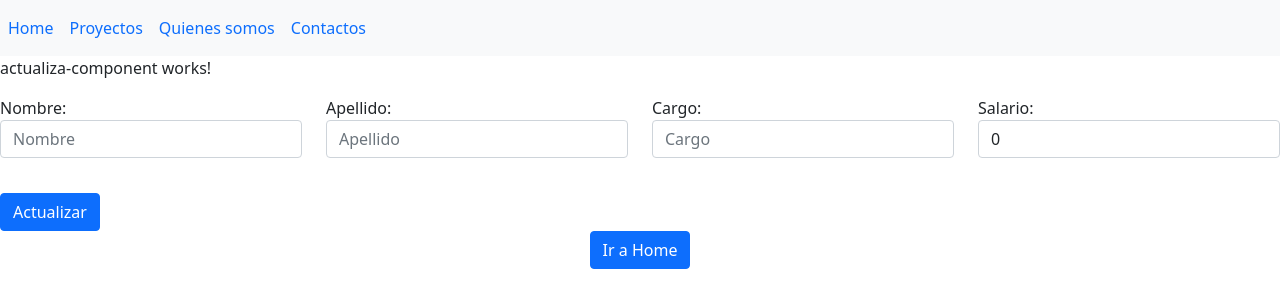
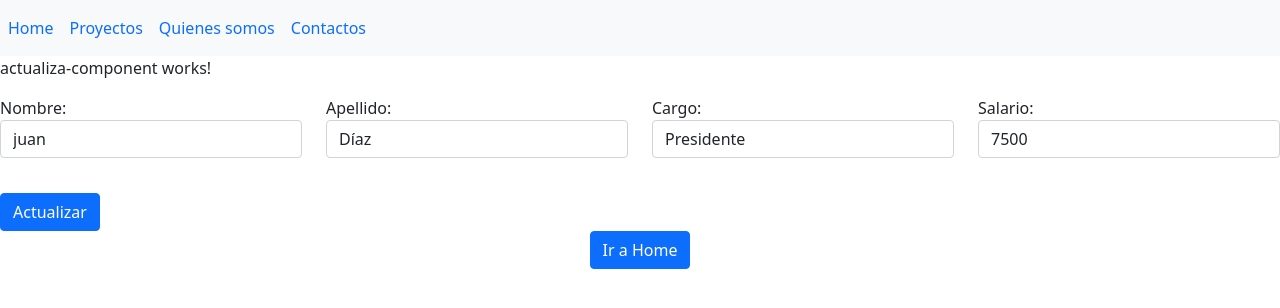
Before and after one commit to nanreh1976/empleadosd3, an Angular app: page /actualiza/0 in a window 1280 px wide. Shown: the top 308 px of the page. Built offline with nearby package versions, Linux system fonts and the light colour scheme.

Commit message:
routing III, cargar datos almacenados y modificarlos

```diff
--- a/src/app/actualiza-component/actualiza-component.component.html
+++ b/src/app/actualiza-component/actualiza-component.component.html
@@ -19,7 +19,7 @@
         <input type="text" class="form-control" name="salario" id="salario" placeholder="Salario" [(ngModel)]="cuadroSalario">
     </div>
     <div class="col-md-3" style="text-align: left;">
-        <button type="button" class="btn btn-primary" (click)="agregarEmpleado()" style="margin-top: 35px ">Actualizar</button>
+        <button type="button" class="btn btn-primary" (click)="actualizaEmpleado()" style="margin-top: 35px ">Actualizar</button>
 
     </div>
 
--- a/src/app/actualiza-component/actualiza-component.component.ts
+++ b/src/app/actualiza-component/actualiza-component.component.ts
@@ -1,5 +1,5 @@
 import { Component, OnInit } from '@angular/core';
-import { Router } from '@angular/router';
+import { ActivatedRoute, Router } from '@angular/router';
 import { Empleado } from '../empleado.model';
 import { EmpleadosService } from '../empleados.services';
 import { ServicioEmpleadosService } from '../servicio-empleados.service';
@@ -12,7 +12,7 @@ import { ServicioEmpleadosService } from '../servicio-empleados.service';
 })
 export class ActualizaComponentComponent implements OnInit {
 
-  constructor(private router:Router, private miServicio:ServicioEmpleadosService, private empleadoService:EmpleadosService) { }
+  constructor(private router:Router,private route:ActivatedRoute, private miServicio:ServicioEmpleadosService, private empleadoService:EmpleadosService) { }
 
   empleados:Empleado[]=[];
 
@@ -20,6 +20,14 @@ export class ActualizaComponentComponent implements OnInit {
 
     this.empleados=this.empleadoService.empleados;
 
+    this.indice=this.route.snapshot.params['id'];
+
+    let empleado:Empleado=this.empleadoService.encontrarEmpleado(this.indice);
+
+    this.cuadroNombre=empleado.nombre;
+    this.cuadroApellido=empleado.apellido;
+    this.cuadroCargo=empleado.cargo;
+    this.cuadroSalario=empleado.salario;
   }
   volverHome(){
 
@@ -28,10 +36,10 @@ export class ActualizaComponentComponent implements OnInit {
 
     }
 
-    agregarEmpleado(){
+    actualizaEmpleado(){
       let miEmpleado=new Empleado(this.cuadroNombre,this.cuadroApellido,this.cuadroCargo,this.cuadroSalario);
       // this.miServicio.muestraMensaje("Nombre del Empleado: "+ miEmpleado.nombre);
-      this.empleadoService.agregarEmpleadoServicio(miEmpleado);
+      this.empleadoService.actualizarEmpleado(this.indice,miEmpleado);
 
       this.router.navigate(['']);
 
@@ -43,6 +51,7 @@ export class ActualizaComponentComponent implements OnInit {
       cuadroApellido:string="";
       cuadroCargo:string="";
       cuadroSalario:number=0;
+      indice:number;
 
 
 
--- a/src/app/empleados.services.ts
+++ b/src/app/empleados.services.ts
@@ -4,6 +4,9 @@ import { ServicioEmpleadosService } from "./servicio-empleados.service";
 
 @Injectable()
 export class EmpleadosService {
+  actualizarEmpleadoServicio(indice: number, miEmpleado: Empleado) {
+
+  }
 
 
     constructor(private servicioVentanaEmergente: ServicioEmpleadosService){
@@ -33,4 +36,23 @@ agregarEmpleadoServicio(empleado:Empleado){
     this.empleados.push(empleado);
 }
 
+
+encontrarEmpleado(indice:number){
+
+    let empleado:Empleado=this.empleados[indice];
+
+    return empleado;
 }
+
+actualizarEmpleado(indice:number, empleado:Empleado){
+
+    let empleadoModificado=this.empleados[indice];
+
+    empleadoModificado.nombre=empleado.nombre;
+    empleadoModificado.apellido=empleado.apellido;
+    empleadoModificado.cargo=empleado.cargo;
+    empleadoModificado.salario=empleado.salario;
+
+}
+
+}
```
